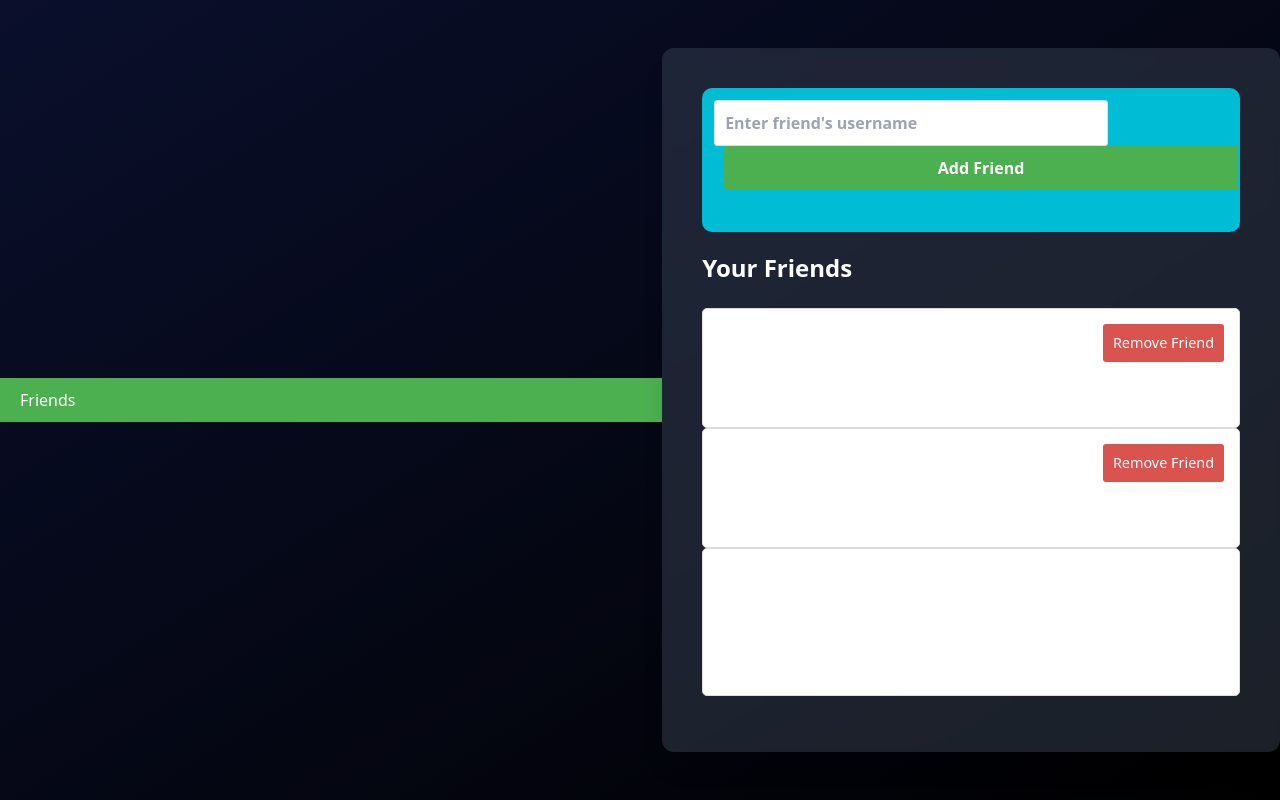
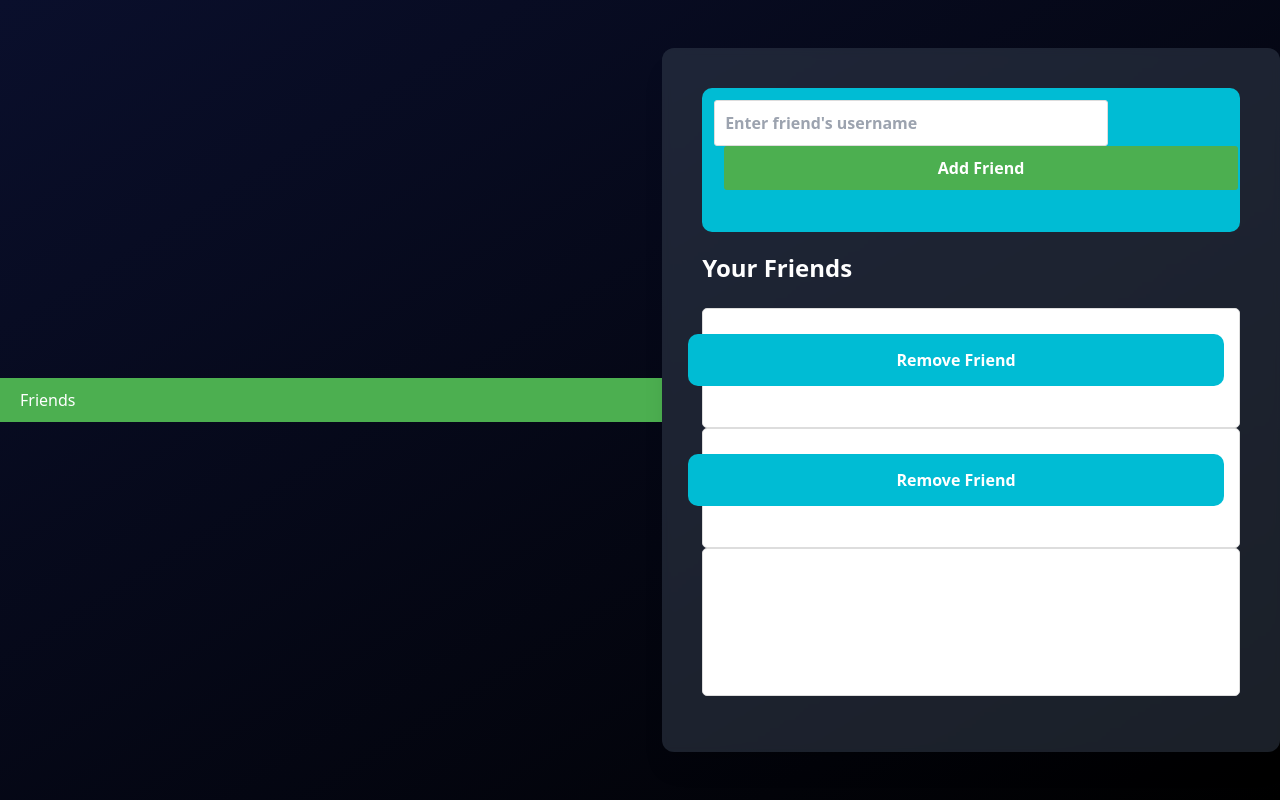
Before and after one commit to EthanVB123/CITS3403_GroupProject, a Flask app: a page that uses app/templates/friends_page.html in a window 1280 px wide. Run offline with Flask 3, Linux system fonts and the light colour scheme; some libraries are stand-ins or nearby versions.

Commit message:
Did the same design for remove friends

```diff
--- a/app/static/friends_page.css
+++ b/app/static/friends_page.css
@@ -145,3 +145,23 @@ header {
     transition: background-color 0.3s ease;
 
   }
+
+
+  .add-friend:hover {
+    background-color: #0097a7;
+  }
+
+  .remove-friend-btn {
+    width: 100%;
+    padding: 12px;
+    background-color: #00bcd4; /* Same turquoise */
+    color: white;
+    border: none;
+    border-radius: 10px;
+    font-weight: bold;
+    font-size: 16px;
+    cursor: pointer;
+    margin-top: 10px;
+    margin-bottom: 20px;
+    transition: background-color 0.3s ease;
+  }
```
